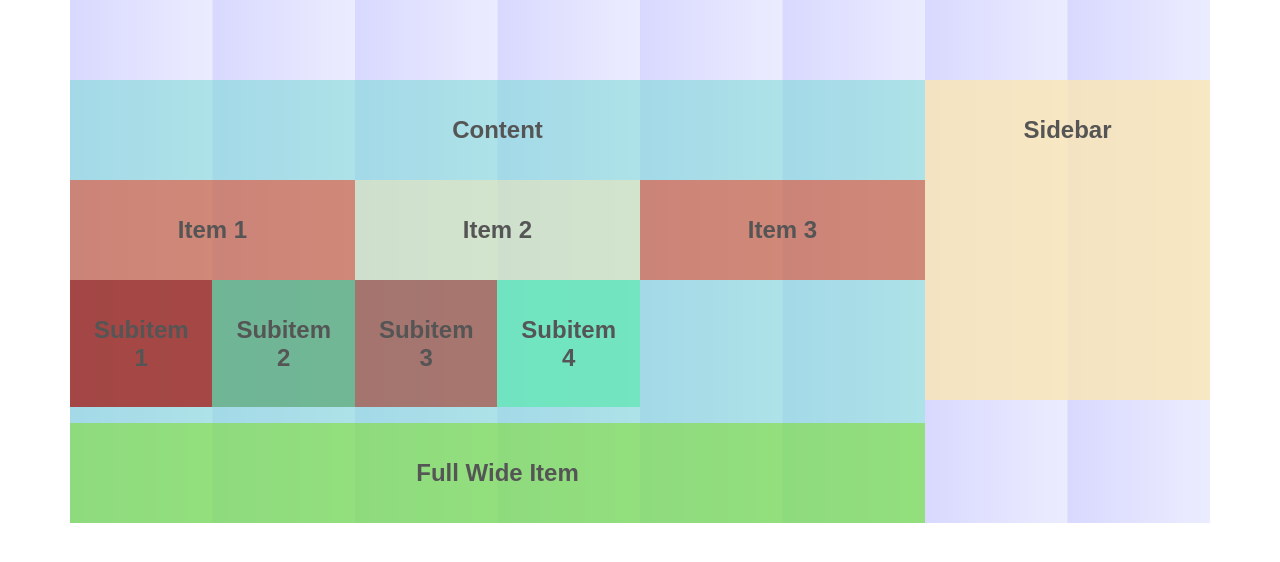
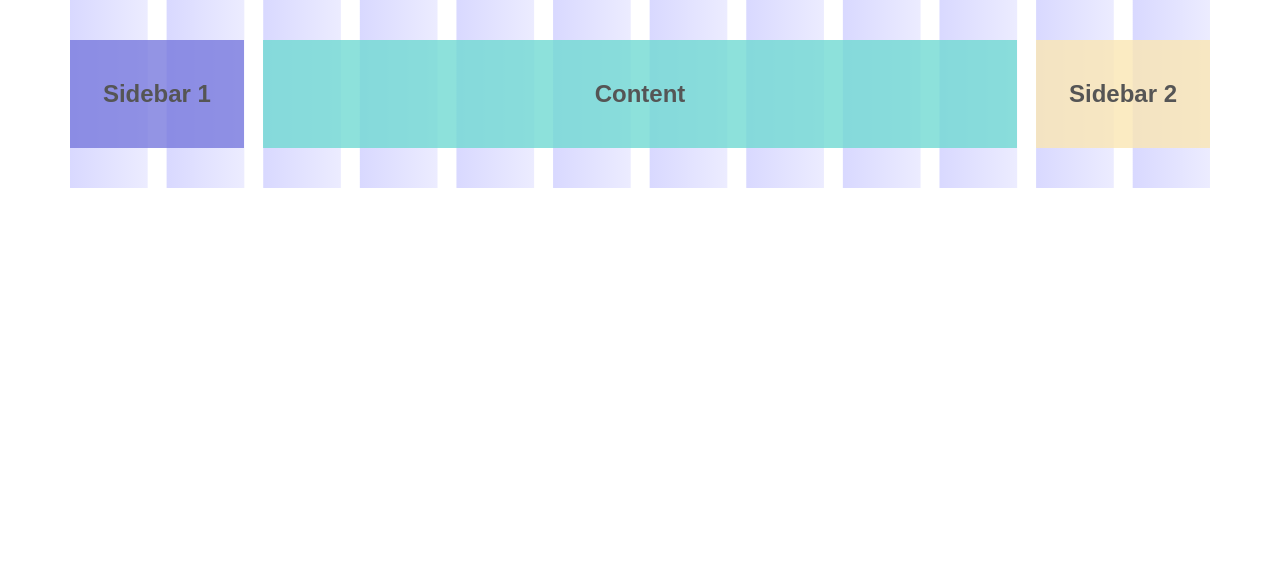
Before and after one commit to zellwk/Learning-Susy, a plain HTML site: page walkthrough/index.html in a window 1280 px wide. Drawn offline with Linux system fonts and the light colour scheme.

Commit message:
isolate Method 1
Signed-off-by: Zell Liew <zellwk@gmail.com>

```diff
--- a/walkthrough/index.html
+++ b/walkthrough/index.html
@@ -8,39 +8,21 @@
 </head>
 
 <body>
- <div class="wrap">
+  <div class="wrap">
 
-  <div class="content">
-    <h2>Content</h2>
-    <div class="gallery">
-      <!-- Item 1-->
-      <div class="gallery__item">
-        <h2>Item 1</h2>
-        <div class="gallery__subitem">
-          <h2>Subitem 1</h2>
-        </div>
-        <div class="gallery__subitem">
-          <h2>Subitem 2</h2>
-        </div>
-      </div>
-      <!-- Item 2 -->
-      <div class="gallery__item">
-        <h2>Item 2</h2>
-        <div class="gallery__subitem">
-          <h2>Subitem 3</h2>
-        </div>
-        <div class="gallery__subitem">
-          <h2>Subitem 4</h2>
-        </div>
-      </div>
-      <!-- Item 3 -->
-      <div class="gallery__item"><h2>Item 3</h2></div>
+    <div class="content">
+      <h2>Content</h2>
     </div>
-    <div class="full"><h2>Full Wide Item</h2></div>
+
+    <div class="sidebar1">
+      <h2>Sidebar 1</h2>
+    </div>
+
+    <div class="sidebar2">
+      <h2>Sidebar 2</h2>
+    </div>
+
   </div>
-
-  <div class="sidebar"><h2>Sidebar</h2></div>
-</div>
 
 </body>
 
--- a/walkthrough/scss/styles.scss
+++ b/walkthrough/scss/styles.scss
@@ -10,7 +10,7 @@
   }
 }
 
-$susy: (columns: 8, container: 1140px, gutter-position: inside, global-box-sizing: border-box, debug: (image: show));
+$susy: (columns: 4, container: 1140px, output: isolate, global-box-sizing: border-box, debug: (image: show));
 
 @include border-box-sizing;
 
@@ -19,78 +19,63 @@ $susy: (columns: 8, container: 1140px, gutter-position: inside, global-box-sizin
 // ==========
 
 .wrap {
-  @include container;
+  @include container();
+
+  @include susy-breakpoint(960px, 12) {
+    @include show-grid();
+  }
+}
+
+.sidebar1 {
+  @include span(2 first);
+
+  @include susy-breakpoint(960px, 12) {
+    @include span(2 first);
+  }
+}
+
+.sidebar2 {
+  @include span(2 last);
+
+  @include susy-breakpoint(960px, 12) {
+    @include span(2 last);
+  }
 }
 
 .content {
-  @include span(6 nest);
-}
-
-.sidebar {
-  @include span(2 nest );
-}
-
-.gallery {
-  @include cf;
-}
-
-.gallery__item {
-  @include cf;
-  @include nested(6) {
-    @include span(2 nest);
-    &:nth-child(3) {
-      @include span(2)
-    }
+  @include susy-breakpoint(960px, 12) {
+    @include span(8 at 3);
   }
 }
 
-.gallery__subitem {
-  @include nested(2) {
-    @include span(1);
-  }
-}
-
-.full {
-  @include span(full)
-}
 // ==========
 // Taking Care of CSS
 // ==========
 
+// Scss. Taking Care of CSS
 .content {
-  margin-top: 10vh;
-  background: rgba(113, 218, 210, 0.5);
+  margin-top: 5vh;
+  background: rgba(113, 218, 210, 0.8);
+}
+.content-2 {
+  margin-top: 5vh;
+  background: rgba(113, 218, 210, 0.8);
 }
 
-.sidebar {
-  margin-top: 10vh;
-  height: 40vh;
+.sidebar2 {
+  margin-top: 5vh;
+  margin-bottom: 5vh;
   background: rgba(250, 231, 179, 0.8);
 }
 
-.gallery__item:nth-child(odd) {
-  background: rgba(244, 49, 11, 0.5);
-}
-
-.gallery__item:nth-child(even) {
-  background: rgba(250, 231, 179, 0.5);
-}
-
-.gallery__subitem:nth-child(odd) {
-  background: rgba(20, 231, 179, 0.5);
-}
-
-.gallery__subitem:nth-child(even) {
-  background: rgba(124, 11, 19, 0.5);
-}
-
-.full {
-  margin-top: 1rem;
-  background: rgba(123, 222, 22, 0.5);
+.sidebar1 {
+  margin-top: 5vh;
+  margin-bottom: 5vh;
+  background: rgba(120, 122,222, 0.8);
 }
 
 h2 {
-  padding: 1rem 0;
+  padding: 2.5vh 0;
   text-align: center;
   color: #555;
 }
```
Also changed, not shown: walkthrough/css/styles.css.
